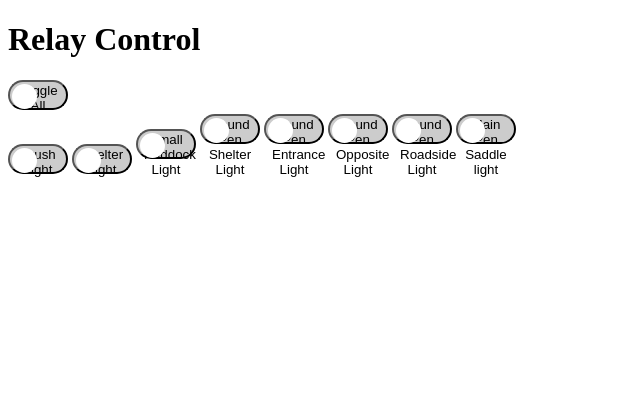
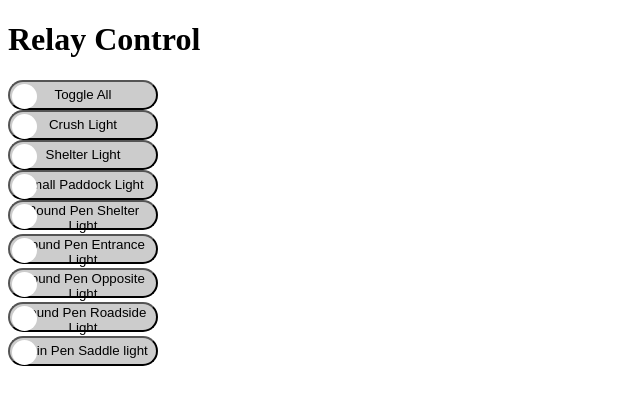
Before and after one commit to TRoetz/RPi, a Flask app: page / in a window 1280 px wide. Shown: the top 405 px of the page, without its empty margins (0-640 px from the left). Run offline with Flask 3, Linux system fonts and the light colour scheme.

Commit message:
small ui fixes

```diff
--- a/templates/index.html
+++ b/templates/index.html
@@ -3,12 +3,12 @@
 <head>
   <meta charset="UTF-8">
   <meta name="viewport" content="width=device-width, initial-scale=1.0">
-  <title>Relay Control</title>
+  <title>Lights Control</title>
   <style>
     .toggle-button {
       /* Add some basic styling for the toggle buttons (optional) */
       display: inline-block;
-      width: 60px;
+      width: 150px;
       height: 30px;
       border-radius: 15px;
       background-color: #ccc;
@@ -44,6 +44,7 @@
     <button type="button" class="toggle-button" data-relay-id="{{ loop.index }}" onclick="toggleRelay(this)">
       {{ data["name"] }}
     </button>
+    <br/>
   {% endfor %}
   <script>
     function toggleAllRelays() {
```
